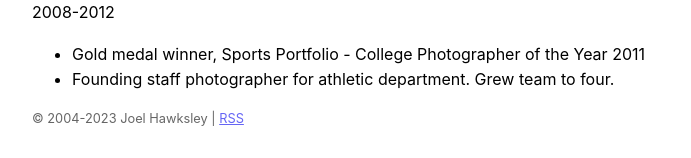
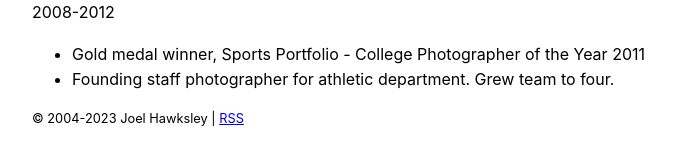
Before and after one commit to joelhawksley/identity, a Jekyll site: the page built from resume.md, in a window 1280 px wide. Shown: the part 1670-1828 px from the top of the page, without its empty margins (288-979 px from the left). Built offline with Jekyll 4.4.1, drawn with Linux system fonts in a browser that asks for light colours.

Commit message:
fix axe issues

```diff
--- a/_layouts/default.html
+++ b/_layouts/default.html
@@ -1,5 +1,5 @@
 <!doctype html>
-<html>
+<html lang="en">
   <head>
     <title>{% if page.title %}{{ page.title }} - {% endif %}Joel Hawksley</title>
     <meta name="description" content="Joel Hawksley is a software engineer based in Colorado.">
@@ -136,6 +136,6 @@
       {% endif %}
     </header>
     {{ content }}
-    <footer style="font-size: .8rem; margin-bottom: 2rem; opacity: 0.6;">&copy; 2004-{{ 'now' | date: "%Y" }} Joel Hawksley | <a href="/feed.xml" target="_blank">RSS</a></footer>
+    <footer style="font-size: .8rem; margin-bottom: 2rem;">&copy; 2004-{{ 'now' | date: "%Y" }} Joel Hawksley | <a href="/feed.xml" target="_blank">RSS</a></footer>
   </body>
 </html>
--- a/_layouts/home.html
+++ b/_layouts/home.html
@@ -16,7 +16,7 @@
   {% assign sorted = site.projects | sort: 'position' | reverse %}
   {% for project in sorted %}
     <li>
-      <img src="{{project.image}}" />
+      <img src="{{project.image}}" alt="{{project.alt}}" />
       <div style="display: flex; justify-content: space-between;">
         <h3>{{ project.name }}</h3>
         <span class="period">{{ project.period }}</span>
```
Also changed, not shown: _projects/solofolio.md (+1 -0 lines), _projects/timeframe.md (+1 -0 lines), _projects/view_component.md (+1 -0 lines).
